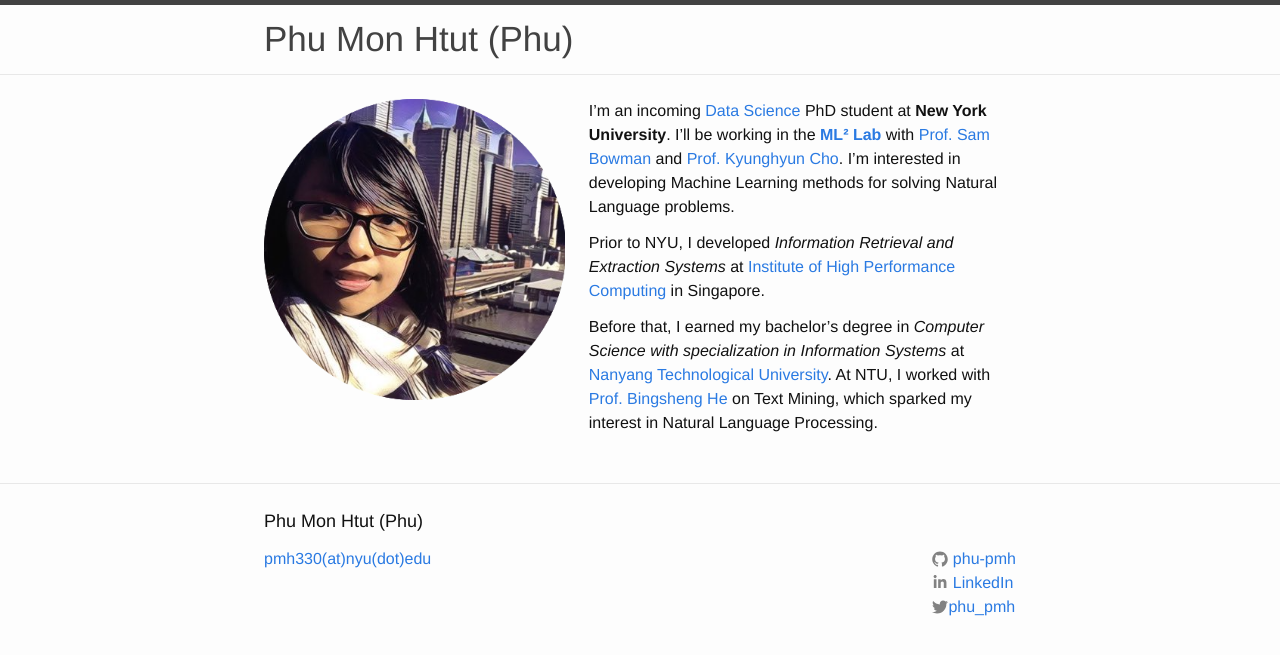
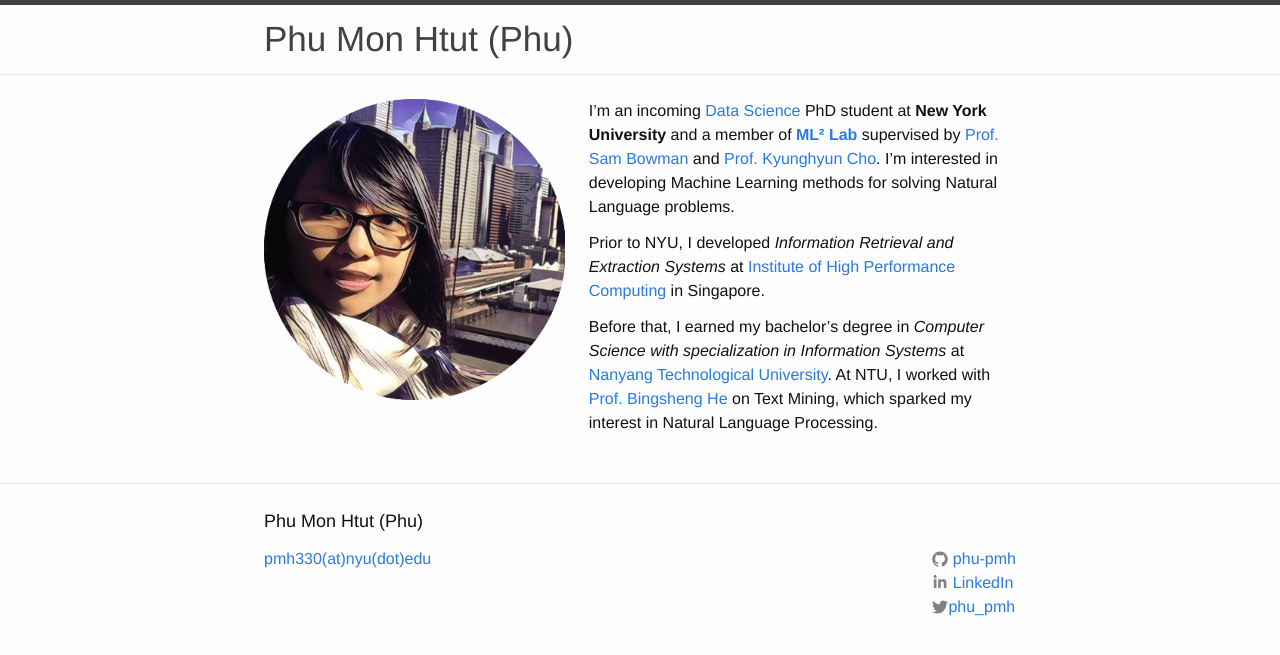
Before and after one commit to phu-pmh/phu-pmh.github.io, a Jekyll site: the page built from index.md, in a window 1280 px wide. Shown: the top 655 px of the page. Built offline with Jekyll 4.4.1, drawn with Linux system fonts in a browser that asks for light colours.

Commit message:
Update index.md

```diff
--- a/index.md
+++ b/index.md
@@ -1,7 +1,7 @@
 ---
 layout: home
 ---
-I'm an incoming [Data Science](http://cds.nyu.edu/) PhD student at **New York University**. I'll be working in the **[ML² Lab](https://wp.nyu.edu/ml2/)** with [Prof. Sam Bowman](https://www.nyu.edu/projects/bowman/) and [Prof. Kyunghyun Cho](https://kyunghyuncho.me/). I'm interested in developing Machine Learning methods for solving Natural Language problems.
+I'm an incoming [Data Science](http://cds.nyu.edu/) PhD student at **New York University** and a member of **[ML² Lab](https://wp.nyu.edu/ml2/)** supervised by [Prof. Sam Bowman](https://www.nyu.edu/projects/bowman/) and [Prof. Kyunghyun Cho](https://kyunghyuncho.me/). I'm interested in developing Machine Learning methods for solving Natural Language problems.
 
 Prior to NYU, I developed *Information Retrieval and Extraction Systems* at [Institute of High Performance Computing](https://www.a-star.edu.sg/ihpc) in Singapore.
 
```
